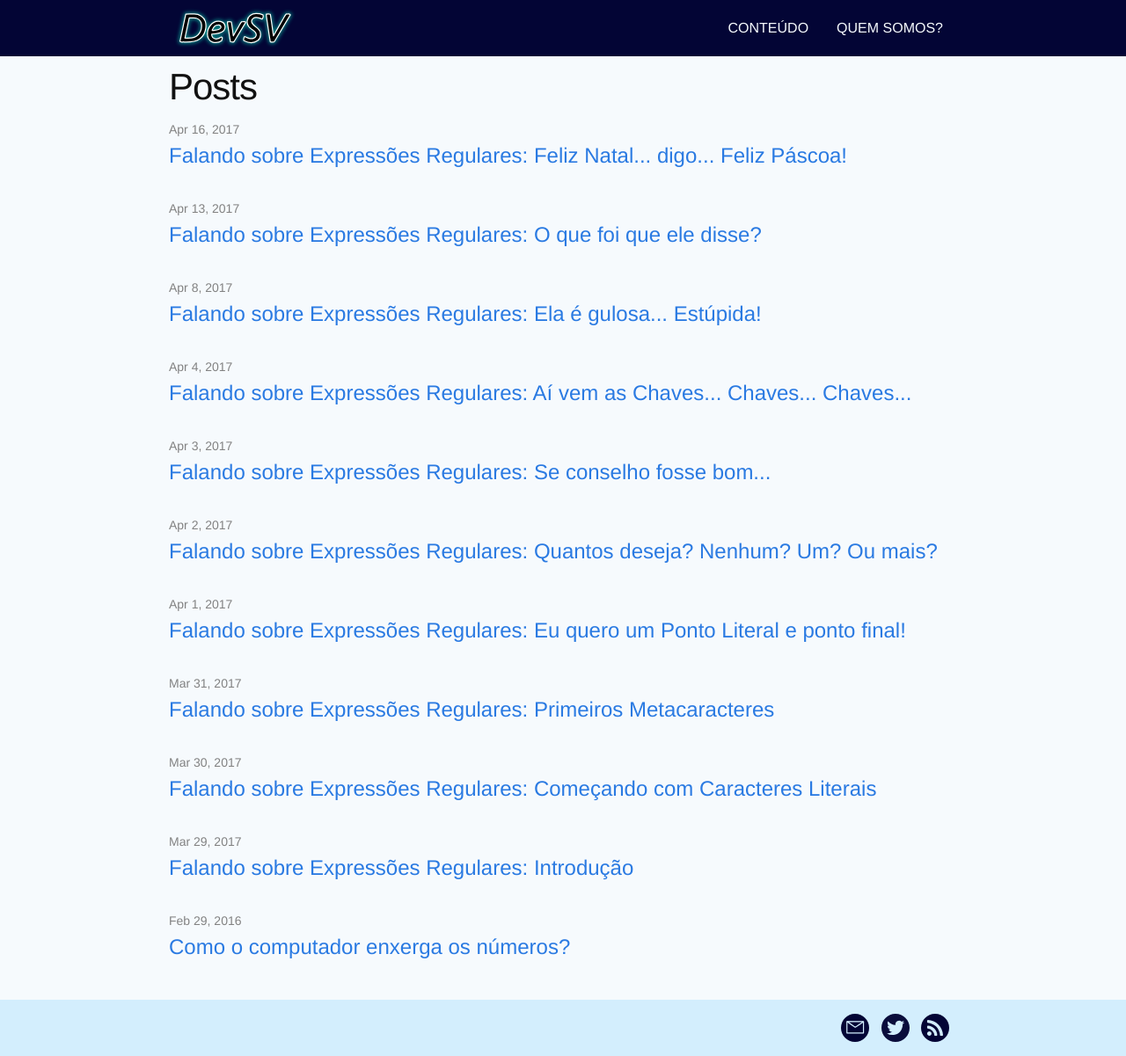
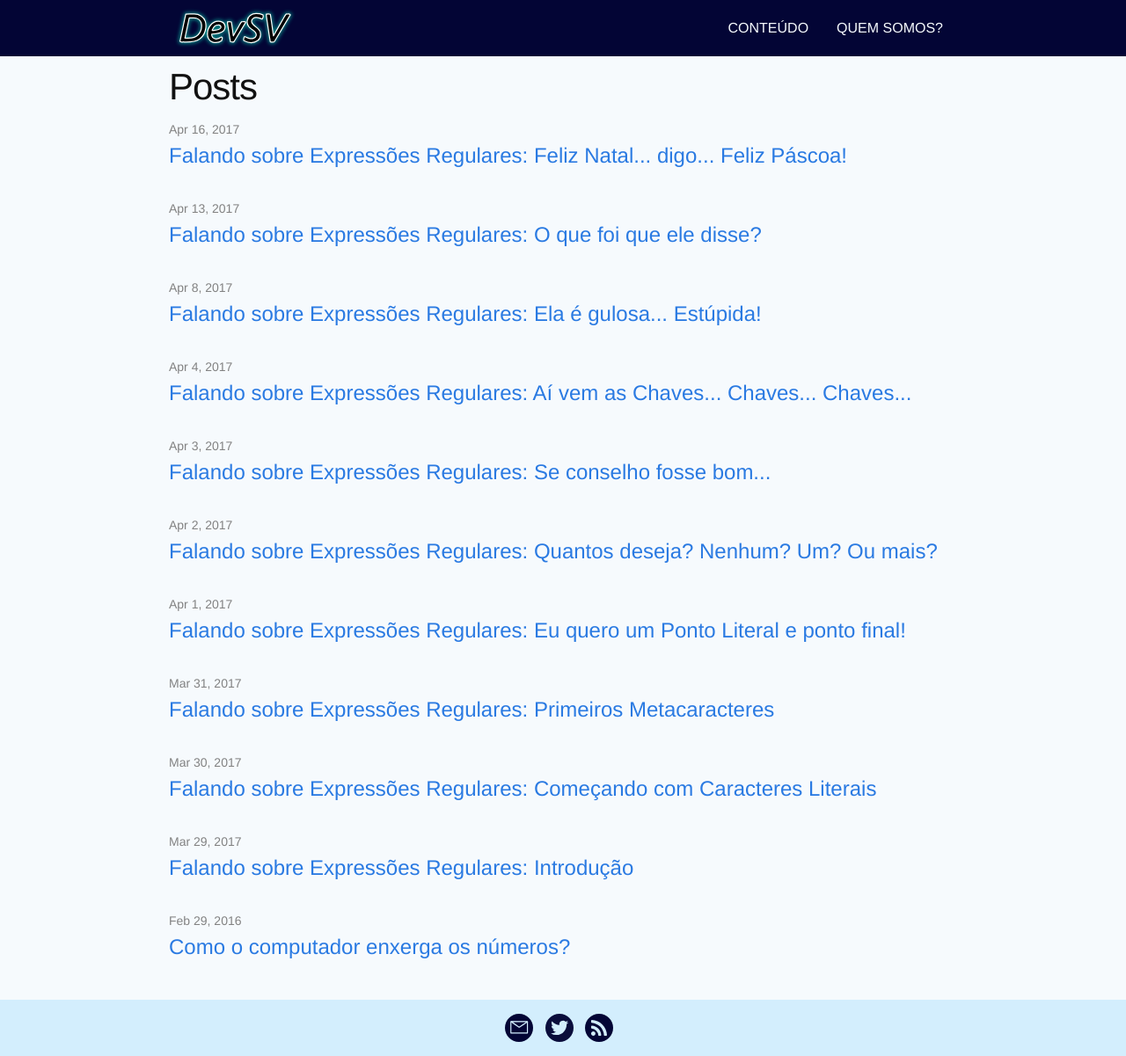
Before and after one commit to devsvbr/devsvbr.github.io, a Jekyll site: the page built from index.html, in a window 1280 px wide and 1201 px high. Shown: the whole window at 88% size. Built offline with Jekyll 4.4.1, drawn with Linux system fonts in a browser that asks for light colours.

Commit message:
centralizando icones do rodape

```diff
--- a/_src/sass/inline/_footer.scss
+++ b/_src/sass/inline/_footer.scss
@@ -9,11 +9,9 @@
   background-color: $footer-color;
 
   ul {
+    list-style: none;
     margin: $base-font-size 0;
-  }
-
-  .social {
-    float: right;
+    text-align: center;
   }
 }
 
```
Also changed, not shown: _includes/inline.css.
